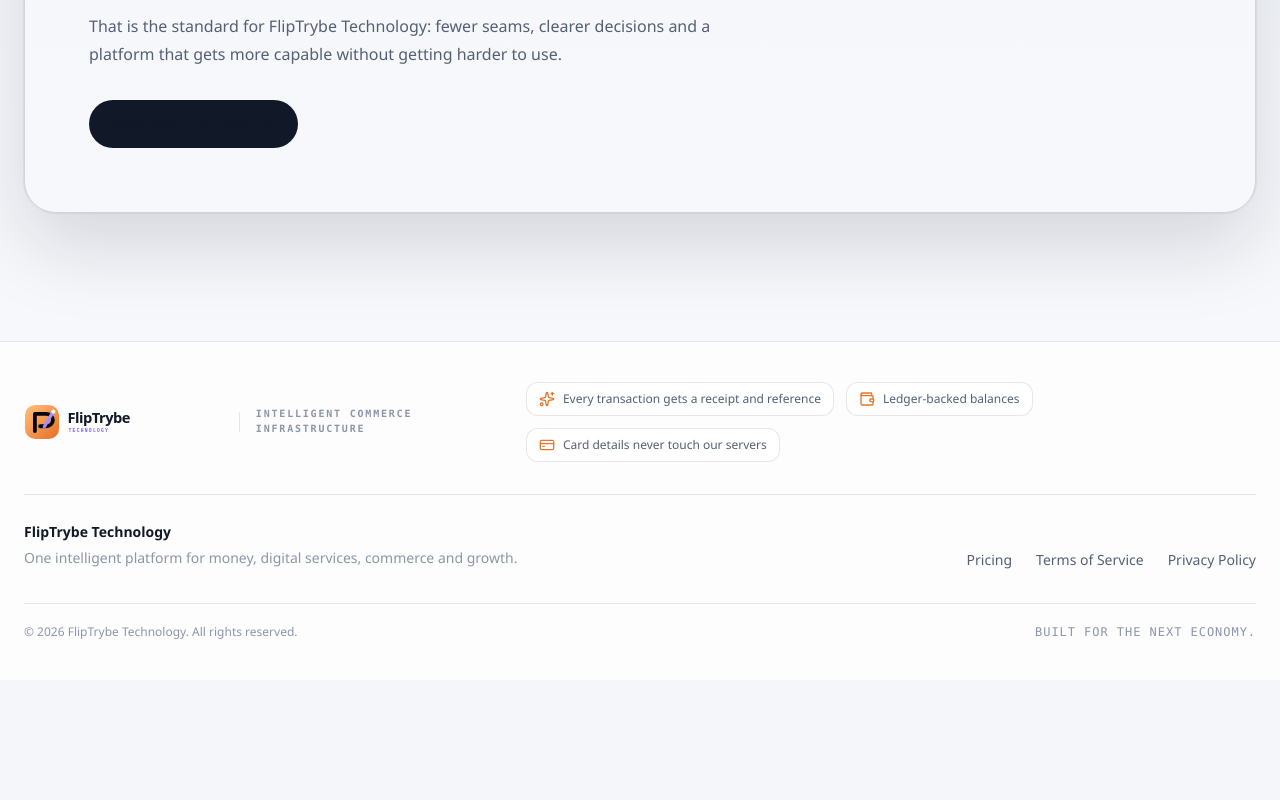
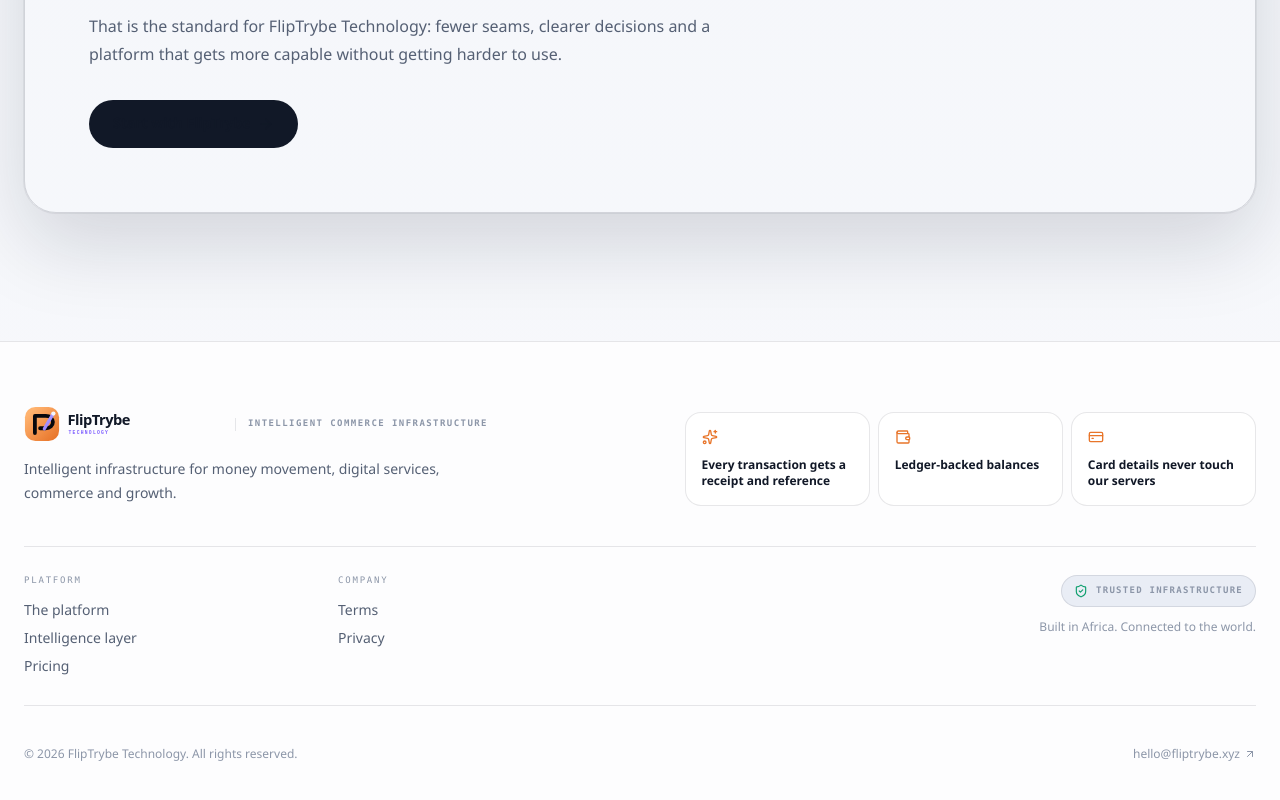
Before and after one commit to wandemcphill/AD-CAMPAIGNER, a Next.js app in the folder apps/web/: page / in a window 1280 px wide. Shown: the part 3345-4145 px from the top of the page. Before the commit the page ends 4025 px from the top, so only its background shows below. Built offline with nearby package versions, Linux system fonts and the light colour scheme; no server answers.

Commit message:
feat(brand): complete Technology footer experience

```diff
--- a/apps/web/app/marketing/footer.tsx
+++ b/apps/web/app/marketing/footer.tsx
@@ -1,49 +1,59 @@
 import Link from "next/link";
+import { ArrowUpRight, ShieldCheck } from "lucide-react";
 
 import { trustSignals } from "./data";
 
 export function MarketingFooter() {
   return (
-    <footer className="border-t border-[var(--ft-border)] bg-[var(--ft-bg-surface)] px-4 py-10 sm:px-6">
-      <div className="mx-auto max-w-7xl space-y-8">
-        <div className="flex flex-col gap-6 md:flex-row md:items-center md:justify-between">
-          <div className="flex items-center gap-4">
-            <img alt="FlipTrybe Technology" className="h-9 w-auto" src="/brand/logo-horizontal-light.svg" />
-            <span className="hidden h-5 w-px bg-[var(--ft-border)] sm:block" />
-            <span className="hidden font-mono text-[10px] font-semibold tracking-[0.18em] text-[var(--ft-text-muted)] uppercase sm:block">
-              Intelligent commerce infrastructure
-            </span>
+    <footer className="border-t border-[var(--ft-border)] bg-[var(--ft-bg-surface)] px-4 py-14 sm:px-6 sm:py-16">
+      <div className="mx-auto max-w-7xl space-y-10">
+        <div className="grid gap-8 lg:grid-cols-[1.1fr_1fr] lg:items-end">
+          <div>
+            <div className="flex items-center gap-3">
+              <img alt="FlipTrybe Technology" className="h-9 w-auto" src="/brand/logo-horizontal-light.svg" />
+              <span className="hidden border-l border-[var(--ft-border)] pl-3 font-mono text-[9px] font-semibold uppercase tracking-[0.16em] text-[var(--ft-text-muted)] sm:inline">Intelligent commerce infrastructure</span>
+            </div>
+            <p className="mt-4 max-w-md text-sm leading-6 text-[var(--ft-text-secondary)]">
+              Intelligent infrastructure for money movement, digital services, commerce and growth.
+            </p>
           </div>
-          <div className="flex flex-wrap items-center gap-3">
+          <div className="grid gap-2 sm:grid-cols-3">
             {trustSignals.map((item) => (
-              <span
-                className="flex items-center gap-2 rounded-[var(--radius-md)] border border-[var(--ft-border)] bg-[var(--ft-bg-raised)] px-3 py-2 text-xs font-medium text-[var(--ft-text-secondary)]"
-                key={item.label}
-              >
+              <div className="rounded-2xl border border-[var(--ft-border)] bg-[var(--ft-bg-raised)] p-4" key={item.label}>
                 <item.icon className="size-4 text-[var(--ft-accent)]" />
-                {item.label}
-              </span>
+                <div className="mt-3 text-xs font-semibold">{item.label}</div>
+              </div>
             ))}
           </div>
         </div>
 
-        <div className="grid gap-8 border-t border-[var(--ft-border)] pt-7 text-sm md:grid-cols-[1fr_auto] md:items-end">
+        <div className="grid gap-6 border-y border-[var(--ft-border)] py-7 sm:grid-cols-2 lg:grid-cols-4">
           <div>
-            <div className="font-semibold text-[var(--ft-text-primary)]">FlipTrybe Technology</div>
-            <p className="mt-1 max-w-lg leading-6 text-[var(--ft-text-muted)]">
-              One intelligent platform for money, digital services, commerce and growth.
-            </p>
+            <div className="font-mono text-[9px] uppercase tracking-[0.2em] text-[var(--ft-text-muted)]">Platform</div>
+            <div className="mt-3 grid gap-2 text-sm text-[var(--ft-text-secondary)]">
+              <Link className="hover:text-[var(--ft-text-primary)]" href="/#platform">The platform</Link>
+              <Link className="hover:text-[var(--ft-text-primary)]" href="/#intelligence">Intelligence layer</Link>
+              <Link className="hover:text-[var(--ft-text-primary)]" href="/pricing">Pricing</Link>
+            </div>
           </div>
-          <div className="flex flex-wrap items-center gap-6 text-[var(--ft-text-secondary)]">
-            <Link className="transition hover:text-[var(--ft-text-primary)]" href="/pricing">Pricing</Link>
-            <Link className="transition hover:text-[var(--ft-text-primary)]" href="/terms">Terms of Service</Link>
-            <Link className="transition hover:text-[var(--ft-text-primary)]" href="/privacy">Privacy Policy</Link>
+          <div>
+            <div className="font-mono text-[9px] uppercase tracking-[0.2em] text-[var(--ft-text-muted)]">Company</div>
+            <div className="mt-3 grid gap-2 text-sm text-[var(--ft-text-secondary)]">
+              <Link className="hover:text-[var(--ft-text-primary)]" href="/terms">Terms</Link>
+              <Link className="hover:text-[var(--ft-text-primary)]" href="/privacy">Privacy</Link>
+            </div>
+          </div>
+          <div className="sm:col-span-2 lg:col-span-2 lg:text-right">
+            <div className="inline-flex items-center gap-2 rounded-full border border-[var(--ft-border)] bg-[var(--ft-bg-muted)] px-3 py-2 font-mono text-[9px] font-semibold uppercase tracking-[0.14em] text-[var(--ft-text-muted)]">
+              <ShieldCheck className="size-3.5 text-[var(--ft-green)]" /> Trusted infrastructure
+            </div>
+            <p className="mt-3 text-xs text-[var(--ft-text-muted)]">Built in Africa. Connected to the world.</p>
           </div>
         </div>
 
-        <div className="flex flex-col gap-2 border-t border-[var(--ft-border)] pt-5 text-xs text-[var(--ft-text-muted)] sm:flex-row sm:items-center sm:justify-between">
+        <div className="flex flex-col gap-3 text-xs text-[var(--ft-text-muted)] sm:flex-row sm:items-center sm:justify-between">
           <span>© 2026 FlipTrybe Technology. All rights reserved.</span>
-          <span className="font-mono tracking-[0.08em] uppercase">Built for the next economy.</span>
+          <a className="inline-flex items-center gap-1 font-medium hover:text-[var(--ft-text-primary)]" href="mailto:hello@fliptrybe.xyz">hello@fliptrybe.xyz <ArrowUpRight className="size-3" /></a>
         </div>
       </div>
     </footer>
```
